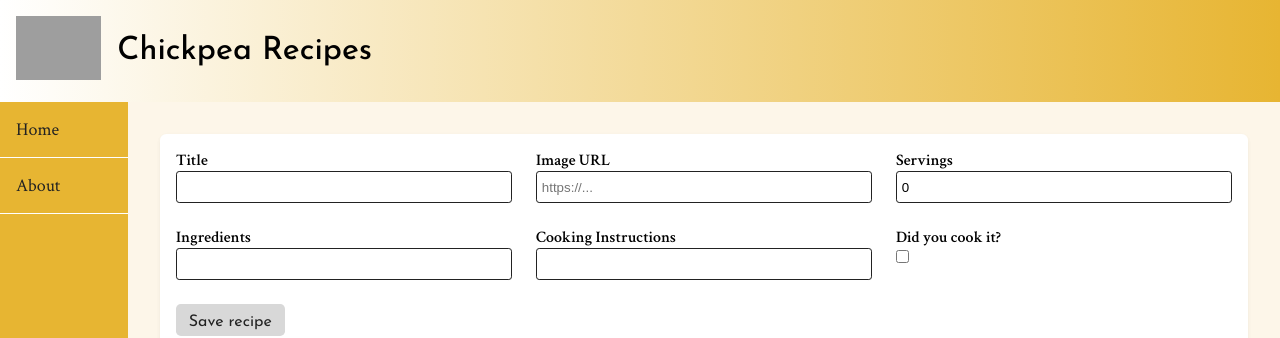
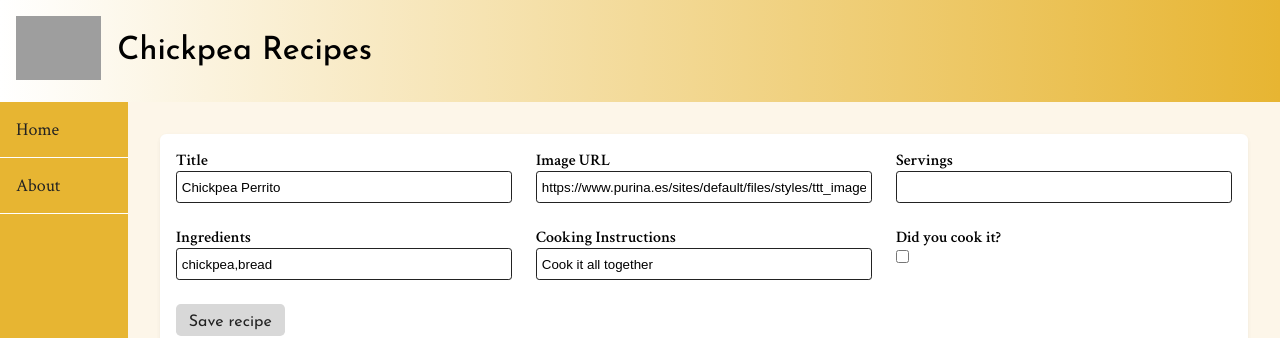
Before and after one commit to sven-andersson-es/chickpea-recipes, a React (Vite) app: page / in a window 1280 px wide. Shown: the top 338 px of the page. Built offline with nearby package versions, Linux system fonts and the light colour scheme; grey boxes are pictures that could not be loaded; a web font is replaced by a local one.

Commit message:
form input first version working

```diff
--- a/src/App.jsx
+++ b/src/App.jsx
@@ -10,7 +10,6 @@ import AboutPage from './pages/AboutPage'
 import DashboardPage from './pages/DashboardPage'
 import ItemDetailsPage from './pages/ItemDetailsPage'
 import NotFoundPage from './pages/NotFoundPage'
-import recipesArray from "./assets/data/recipes.json"
 
 
 function App() {
@@ -31,7 +30,7 @@ function App() {
       <Routes>
         <Route path='/' element={<DashboardPage recipes={recipes} setRecipes={setRecipes} deleteRecipe={deleteRecipe}/>} />
         <Route path='/about' element={<AboutPage/>} />
-        <Route path='/recipes/:recipeId' element={<ItemDetailsPage recipes={recipesArray}/>} />
+        <Route path='/recipes/:recipeId' element={<ItemDetailsPage recipes={recipes}/>} />
         <Route path='*' element={<NotFoundPage/>} />
       </Routes>
       </div>
--- a/src/components/AddRecipeForm.jsx
+++ b/src/components/AddRecipeForm.jsx
@@ -2,11 +2,11 @@ import { useState } from "react";
 import "./AddRecipeForm.css";
 
 function AddRecipeForm({setRecipes, recipes}) {
-	const [title, setTitle] = useState("")
-	const [imageUrl, setImageUrl] = useState("")
-	const [servings, setServings] = useState(0)
-	const [ingredients, setIngredients] = useState([])
-	const [cookingInstructions, setCookingInstructions] = useState("")
+	const [title, setTitle] = useState("Chickpea Perrito")
+	const [imageUrl, setImageUrl] = useState("https://www.purina.es/sites/default/files/styles/ttt_image_510/public/2024-02/sitesdefaultfilesstylessquare_medium_440x440public2022-08Rottweiler2.jpg")
+	const [servings, setServings] = useState(null)
+	const [ingredients, setIngredients] = useState(["chickpea","bread"])
+	const [cookingInstructions, setCookingInstructions] = useState("Cook it all together")
 	const [done, setDone] = useState (false)
 
 
@@ -23,8 +23,10 @@ function AddRecipeForm({setRecipes, recipes}) {
 	}
 
 	const handleSubmit = (e) => {
-		e.prevenDefault();
+		e.preventDefault();
+		const id = Math.floor(Math.random() * 9999)
 		const newRecipe = {
+			id,
 			title,
 			imageUrl,
 			servings,
@@ -32,8 +34,12 @@ function AddRecipeForm({setRecipes, recipes}) {
 			cookingInstructions,
 			done
 		}
+		console.log(newRecipe);
+
 		addRecipes(newRecipe);
+
 	}
+	console.log(recipes);
 
 		return (
 		<div className="recipe-form">
```
